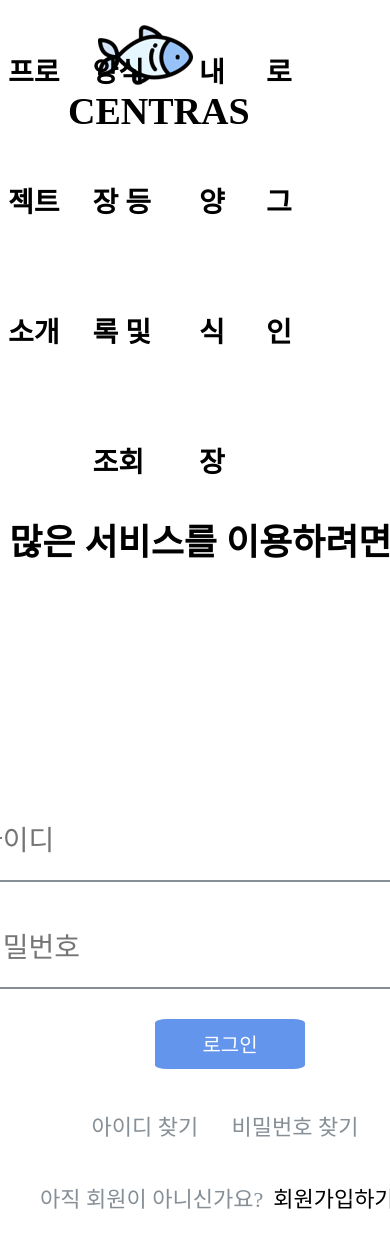
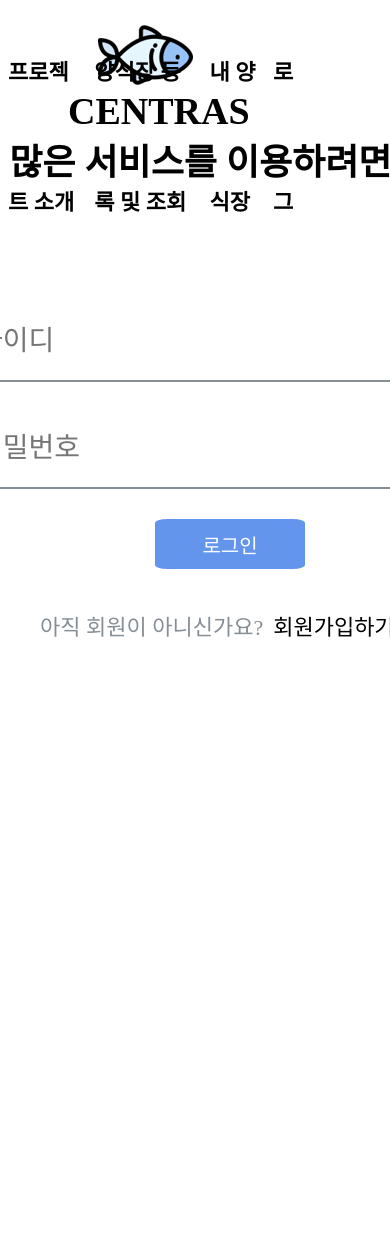
Before and after one commit to jmini1234/centras_web, a React (Create React App) app in the folder centras_front/: page /login in a window 390 px wide. Shown: the top 1248 px of the page. After the commit the page ends 933 px from the top, so only its background shows below. Built offline with nearby package versions, Linux system fonts and the light colour scheme; what react-native would draw is missing.

Commit message:
modify login, signup page css

```diff
--- a/centras_front/src/Components/Login.css
+++ b/centras_front/src/Components/Login.css
@@ -1,13 +1,13 @@
 .login-form{
     margin-left: 180px;
-    margin-top: 250px;
+    margin-top: 130px;
 }
 
 .login-main{
     position: absolute;
     width: 1000px;
     height: 800px;
-    top: 120%;
+    top: 75%;
     left: 50%;
     margin-top: -500px;
     margin-left: -400px;
@@ -50,12 +50,6 @@ input:focus{
     font-size: 22px;
 }
 
-.find{
-    margin-top: 40px;
-    margin-left: 100px;
-    width: 300px;
-    justify-content: space-around;
-}
 .login-footer{
     margin-top: 40px;
     margin-left: 65px;
--- a/centras_front/src/Components/Login.js
+++ b/centras_front/src/Components/Login.js
@@ -52,17 +52,9 @@ class Login extends Component{
     }
 
     render() {
-        const style_header={
-            //화면 겹침 때문에 값 바꿈
-            margin : '5000px 0 0 300px',
-        }
         return (
         <div className="login-main">
         <div className="login-title">CENTRAS의 많은 서비스를 이용하려면 로그인 해주세요!</div>
-        <div style={style_header} className="Header_Logo">
-            <img src={fish} alt="centras_fish_pic"/>
-            <p>CENTRAS</p>
-        </div>
         <div className="login-form">
            <div class="inputForm" id="inputID" class="input-group mb-3">
                 <input type="text" class="form-control" placeholder="아이디"
@@ -77,15 +69,6 @@ class Login extends Component{
             <div class="input-group-append"></div>
            </div>
            <button  onClick={this.handleSubmit} type="button" type="submit" class="btn btn-primary">로그인</button>
-            <div className="find">
-                <div className="find_id">
-                    아이디 찾기
-                </div>
-                <div className="find_pw">
-                    비밀번호 찾기
-                </div>
-            </div>
-
             <div className="login-footer">아직 회원이 아니신가요?
                 <div className="signup_link">
                     <Link to='/users/signup' style={{ textDecoration: 'none' }}>
--- a/centras_front/src/Components/Register.css
+++ b/centras_front/src/Components/Register.css
@@ -13,7 +13,7 @@ img.sub_bg {
     font-size: 26px;
     width: 500px;
     border-bottom: 2px solid #868e96;
-    margin-top: 150px;
+    margin-top: 140px;
 
   }
 
@@ -29,7 +29,8 @@ img.sub_bg {
   margin: 0;
   font-size: 20px;
   font-weight: normal;
-  margin-top: 20px;
+  margin-top: 30px;
+  color : gray;
 }
 
 .register-main div{
--- a/centras_front/src/Components/Register.js
+++ b/centras_front/src/Components/Register.js
@@ -85,7 +85,7 @@ class Register extends Component {
                 height: '60px',
                 position: 'absolute',
                 bottom: '270px',
-                left: '750px',
+                left: '670px',
                 'border-radius': '5%',
                 margin: '0'
             }} type="button" type="submit" class="btn btn-primary">등록하기</button>
--- a/centras_front/src/Components/Signup.css
+++ b/centras_front/src/Components/Signup.css
@@ -61,5 +61,5 @@
     font-size: 44px;
     font-weight: bold;
     text-align: center;
-    margin-top: 160px;
+    margin-top: 90px;
 }
--- a/centras_front/src/Layout/Header.css
+++ b/centras_front/src/Layout/Header.css
@@ -30,7 +30,6 @@
 .header_list div{
     margin-right: 30px;
     line-height: 130px;
-    color: white;
     font-weight: 600;
 }
 
@@ -46,3 +45,14 @@ body{
 a{
     color: black;
 }
+
+
+@media (max-width: 1000px){
+    .header_list{
+        font-size: 22px;
+        font-weight: bold;
+    }
+    .header_list div{
+        margin-right: 15px;
+    }
+}
```
